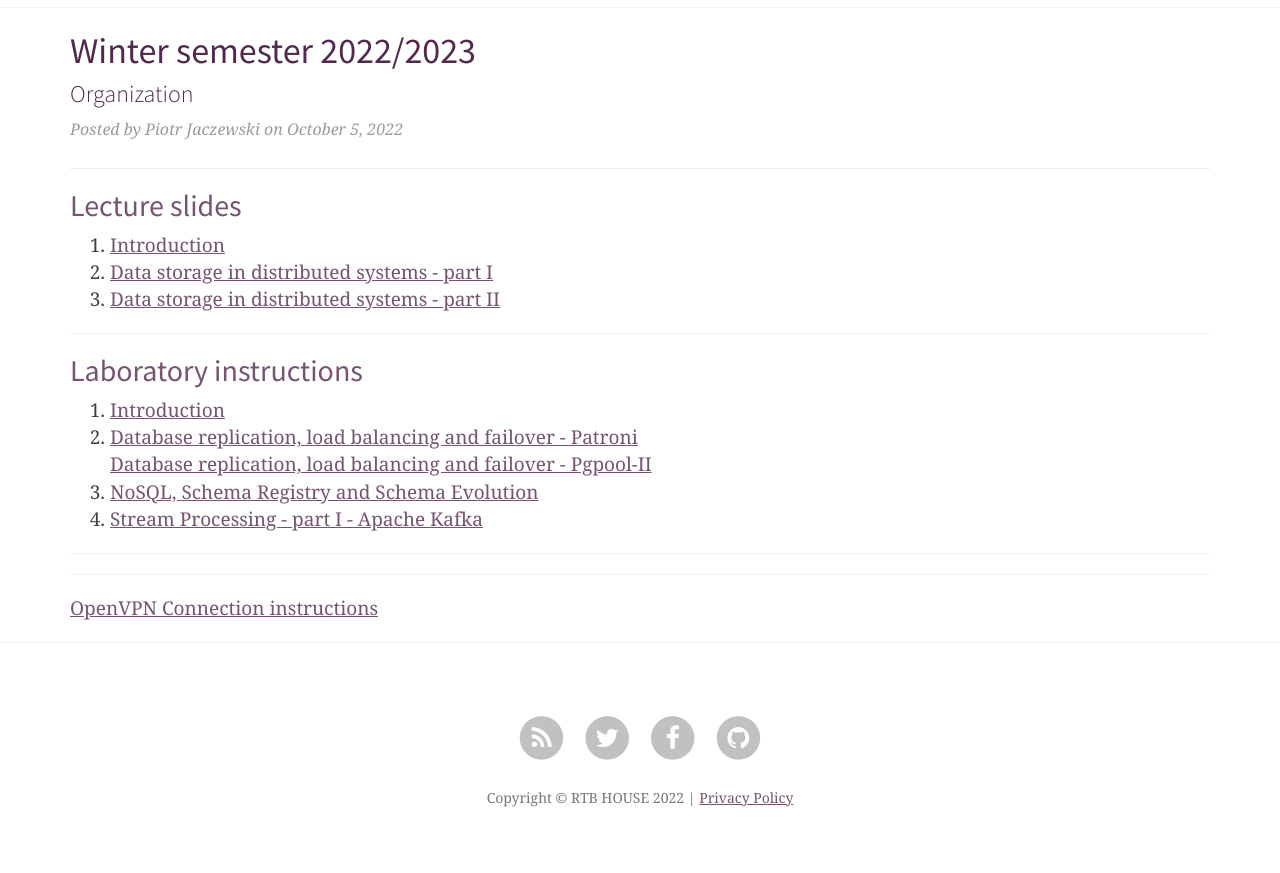
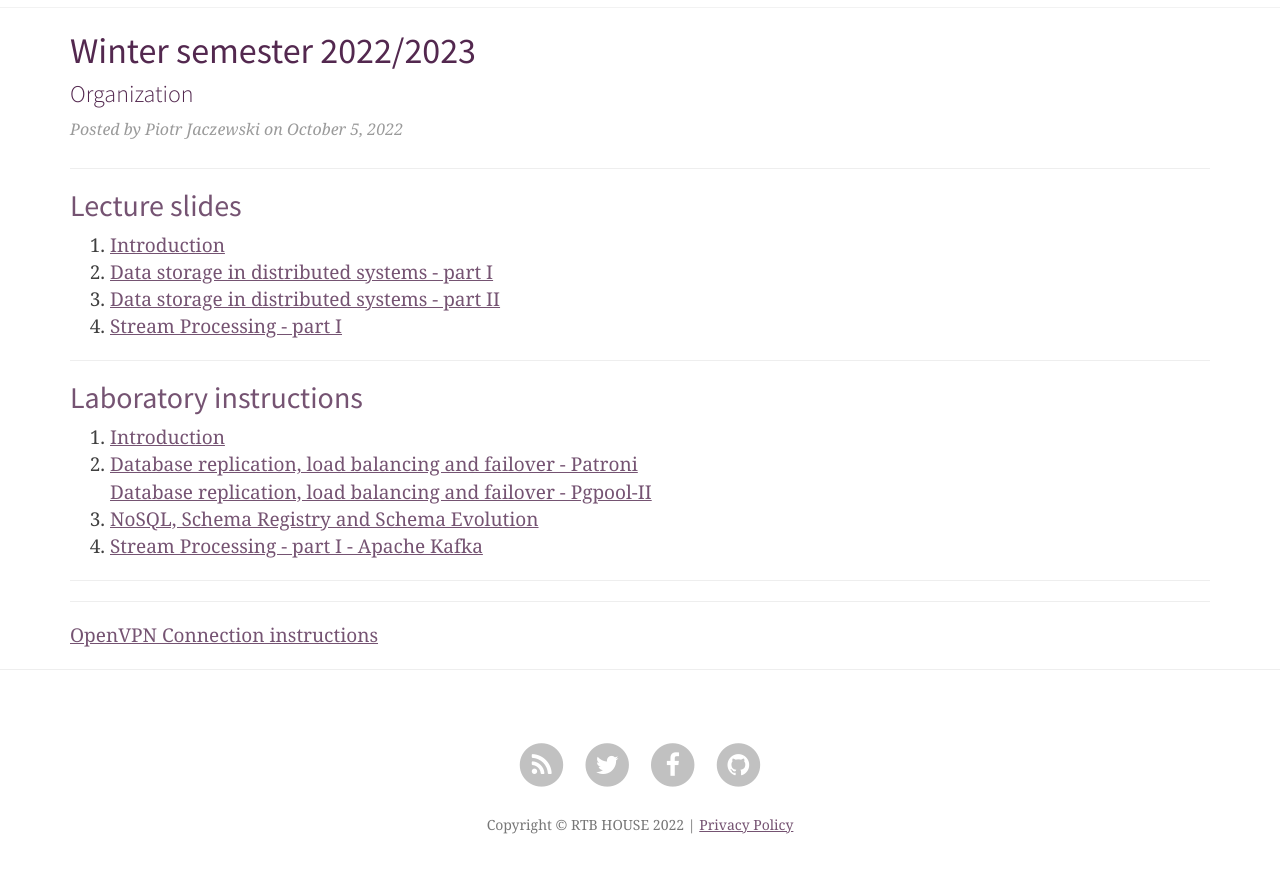
Before and after one commit to RTBHOUSE/mimuw-blog2022Z, a Jekyll site: the page built from index.html, in a window 1280 px wide and 900 px high, scrolled down 633 px. Shown: the top 873 px of the window. Built offline with Jekyll 4.4.1, drawn with Linux system fonts in a browser that asks for light colours; nearby versions of some CDN libraries; the list of posts is cut into pages by our own code.

Commit message:
Stream Processing - part I

```diff
--- a/index.html
+++ b/index.html
@@ -37,6 +37,10 @@ image: "img/home-bg.jpg"
 		<li>
 			<a href="/slides/3.pdf">Data storage in distributed systems - part II</a>
 		</li>
+		<li>
+			<a href="/slides/4.pdf">Stream Processing - part I</a>
+		</li>
+
 	</ol>
 </div>
 
```
Also changed, not shown: 1 other file.
